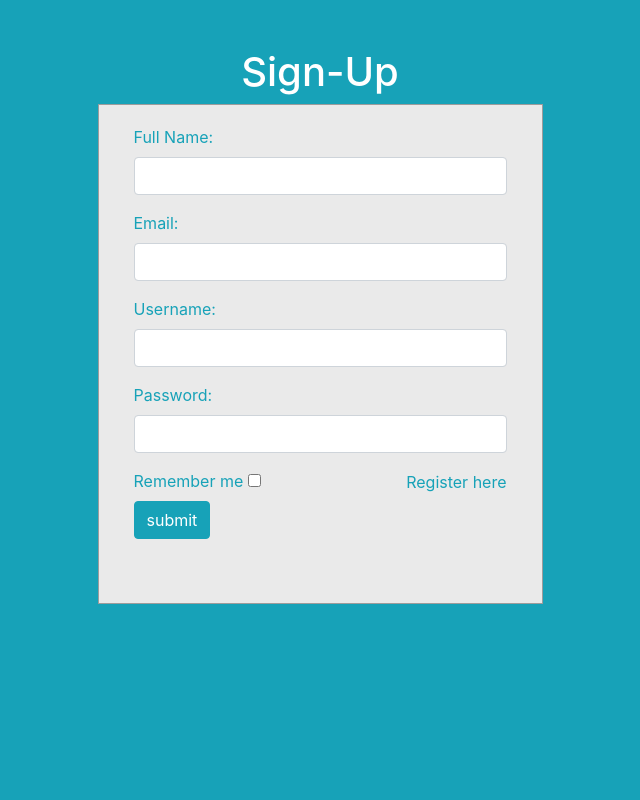
After one commit to khalelogram/forum-ksa, a PHP site: page /signup.php in a window 1280 px wide. The commit adds this page. Shown: the whole page, without its empty margins (320-960 px from the left). Run offline with PHP 8.4, Linux system fonts and the light colour scheme; some libraries are stand-ins or nearby versions.

Commit message:
added file log in / register

```diff
--- a/header.php
+++ b/header.php
@@ -16,6 +16,7 @@
 
   <!-- Custom styles for this template -->
   <link href="css/blog-home.css" rel="stylesheet">
+  <link href="css/style.css" rel="stylesheet" type="text/css">
 
   <style type="text/css">
     .form-group{
--- a/home.php
+++ b/home.php
@@ -5,6 +5,7 @@ include 'header.php';
 ?>
 
 <body>
+
 
 <?php
 
--- a/index.php
+++ b/index.php
@@ -2,6 +2,7 @@
 <?php
 
 include 'header.php';
+
 
 ?>
 
--- /dev/null
+++ b/signup.php
@@ -0,0 +1,78 @@
+<!DOCTYPE html>
+<html>
+<head>
+    <title></title>
+</head>
+<link href="//maxcdn.bootstrapcdn.com/bootstrap/4.1.1/css/bootstrap.min.css" rel="stylesheet" id="bootstrap-css">
+<script src="//maxcdn.bootstrapcdn.com/bootstrap/4.1.1/js/bootstrap.min.js"></script>
+<script src="//cdnjs.cloudflare.com/ajax/libs/jquery/3.2.1/jquery.min.js"></script>
+<style type="text/css">
+
+    body {
+  margin: 0;
+  padding: 0;
+  background-color: #17a2b8;
+  height: 100vh;
+}
+#login .container #login-row #login-column #login-box {
+  margin-top: 120px;
+  max-width: 600px;
+  height: 320px;
+  border: 1px solid #9C9C9C;
+  background-color: #EAEAEA;
+}
+#login .container #login-row #login-column #login-box #login-form {
+  padding: 20px;
+}
+#login .container #login-row #login-column #login-box #login-form #register-link {
+  margin-top: -85px;
+}
+
+
+</style>
+
+
+
+<body>
+    <div id="login">
+        <h1 class="text-center text-white pt-5">Sign-Up</h1>
+        <div class="container">
+            <div id="login-row" class="row justify-content-center align-items-center align-content-center">
+                <div id="login-column" class="col-md-5">
+                    <div id="login-box" class="col-md-11" style="height: 500px;margin-top: 0px">
+                        <form id="login-form" class="form" action="" method="post">
+
+                            <div class="form-group">
+                                <label for="username" class="text-info">Full Name:</label><br>
+                                <input type="text" name="fullname" id="fullname" class="form-control">
+                            </div>
+
+                            <div class="form-group">
+                                <label for="username" class="text-info">Email:</label><br>
+                                <input type="text" name="email" id="email" class="form-control">
+                            </div>
+
+                            <div class="form-group">
+                                <label for="username" class="text-info">Username:</label><br>
+                                <input type="text" name="username" id="username" class="form-control">
+                            </div>
+
+                            <div class="form-group">
+                                <label for="password" class="text-info">Password:</label><br>
+                                <input type="password" name="password" id="password" class="form-control">
+                            </div>
+                            <div class="form-group">
+                                <label for="remember-me" class="text-info"><span>Remember me</span> <span><input id="remember-me" name="remember-me" type="checkbox"></span></label><br>
+                                <input type="submit" name="submit" class="btn btn-info btn-md" value="submit">
+                            </div>
+                            <div id="register-link" class="text-right">
+                                <a href="#" class="text-info">Register here</a>
+                            </div>
+                        </form>
+                    </div>
+                </div>
+            </div>
+        </div>
+    </div>
+</body>
+</html>
```
Also changed, not shown: login.php (added, +67 -0 lines), navbar.php (+15 -74 lines), css/style.css (line endings or trailing spaces).
